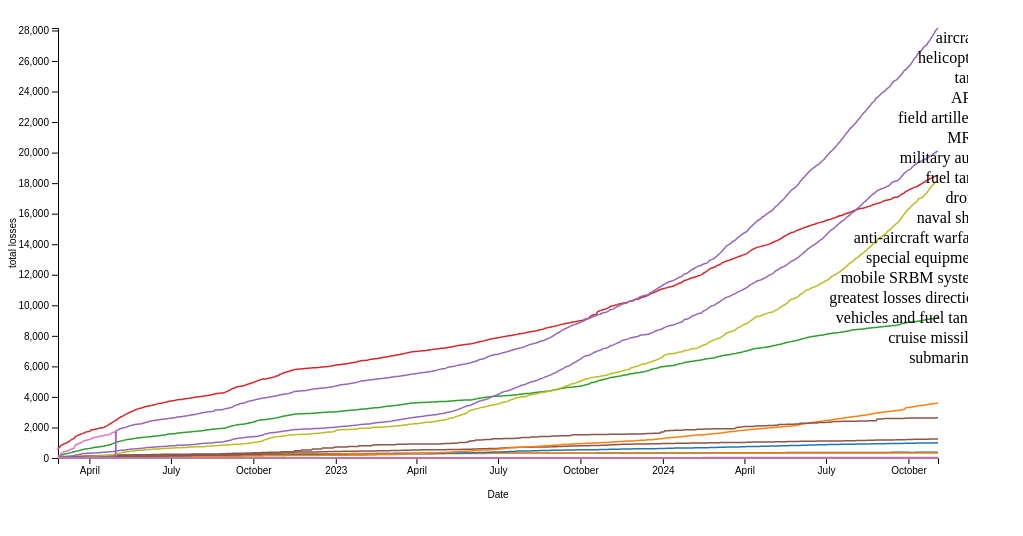
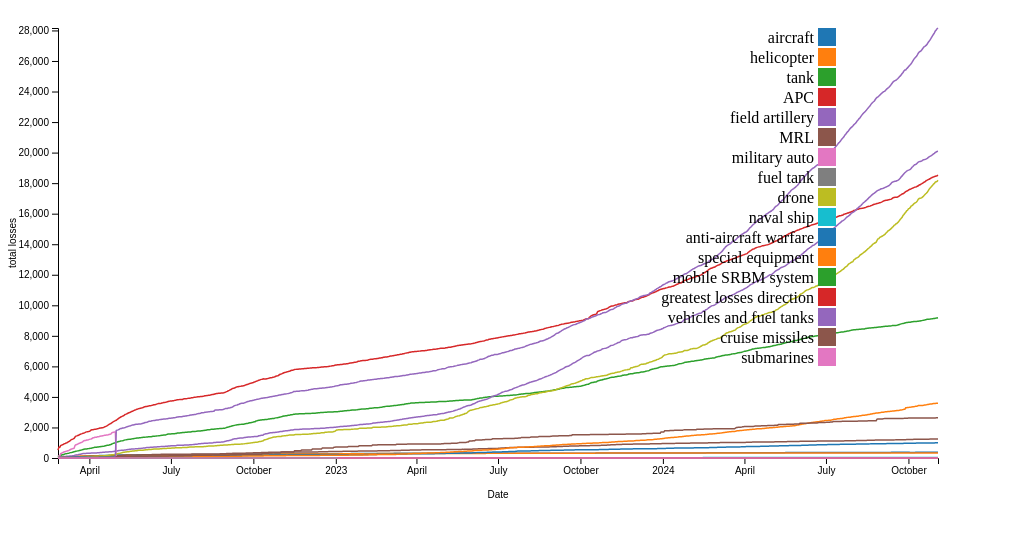
Before and after one commit to CKelsey95/my-webpage, a plain HTML site: page Project2/rus_losses_linechart.html in a window 1280 px wide. Shown: the whole page, without its empty margins (0-1023 px from the left). Drawn offline with nearby package versions, Linux system fonts and the light colour scheme.

Commit message:
Update rus_losses_linechart.html
still messing with the legend position

```diff
--- a/Project2/rus_losses_linechart.html
+++ b/Project2/rus_losses_linechart.html
@@ -117,20 +117,20 @@
             });
 
             // adds the legend, very necessary for this many entries.
-            const legend = svg.selectAll(".legend")
+          const legend = svg.selectAll(".legend")
                               .data(equipmentTypes)
                               .enter()
                               .append("g")
                               .attr("transform", (d, i) => `translate(0,${i * 20})`);
 
             legend.append("rect")
-                  .attr("x", width + 40)
+                  .attr("x", width - 120)
                   .attr("width", 18)
                   .attr("height", 18)
                   .style("fill", d => colorScale(d));
 
             legend.append("text")
-                  .attr("x", width + 44)
+                  .attr("x", width - 124)
                   .attr("y", 9)
                   .attr("dy", ".35em")
                   .style("text-anchor", "end")
```
